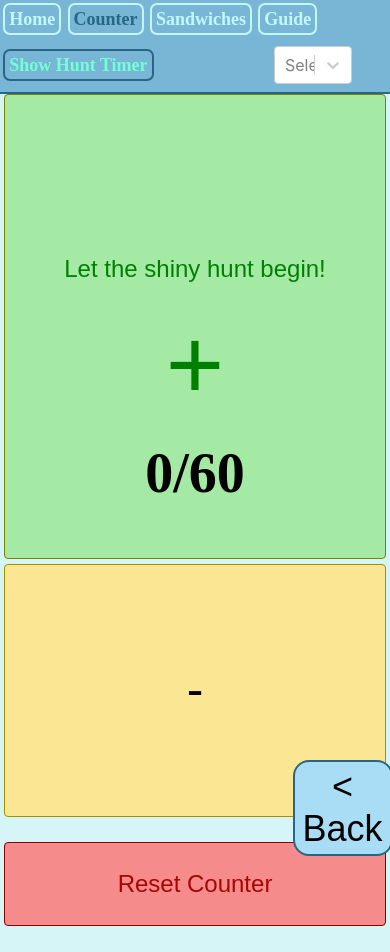
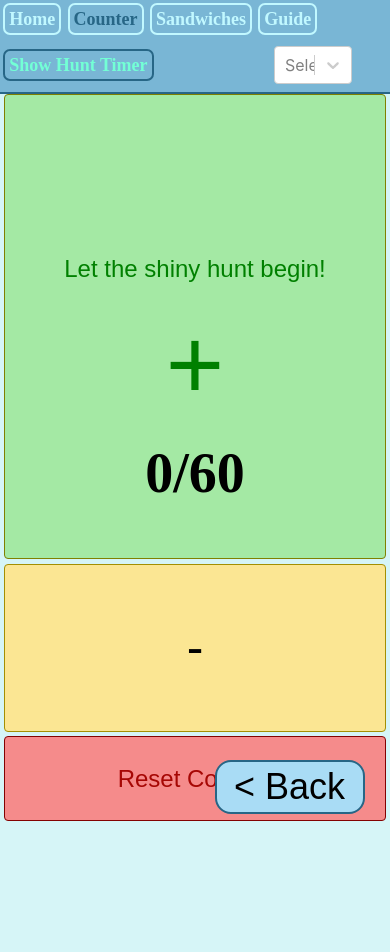
Before and after one commit to ShinyHelper/ShinyHuntingCompanion_SV, a React (Create React App) app: page /counter in a window 390 px wide. After the commit the page ends 846 px from the top, so only its background shows below. Built offline with nearby package versions, Linux system fonts and the light colour scheme; no server answers.

Commit message:
style: css changes yay

```diff
--- a/src/App.css
+++ b/src/App.css
@@ -357,14 +357,20 @@ button img{
     max-height: none;
   }
 
+  .searchActive{
+    width: 40dvw;
+  }
+
   .increment{
     width: 98dvw;
   }
   .decrement{
+    height: 20dvh;
     width: 98dvw;
   }
   .reset{
     width: 98dvw;
+    margin-top: 4px;
   }
   .count{
     position: absolute;
@@ -387,8 +393,9 @@ button img{
   }
 
   #returnButton{
-    top: 90%;
-    left: 75dvw;
+    top: 90dvh;
+    left: 55dvw;
+    min-width: 150px
   }
 
 }
```
